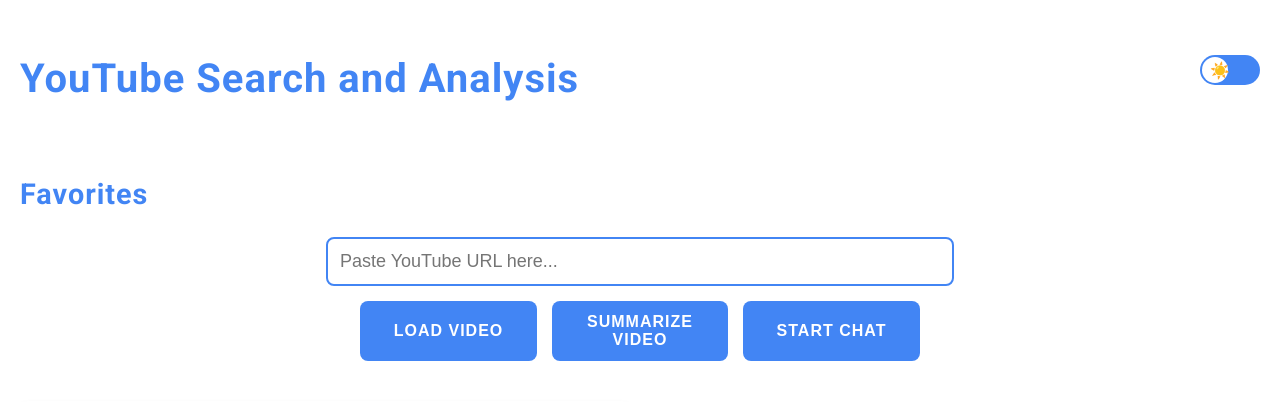
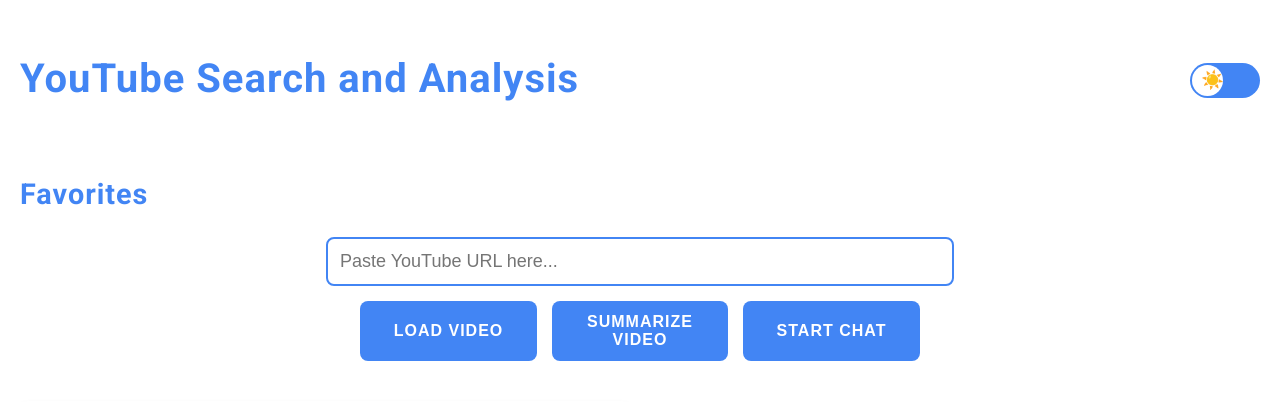
Before and after one commit to PierrunoYT/YoutubeSummarize, a Flask app: page / in a window 1280 px wide. Shown: the top 402 px of the page. Run offline with Flask 3, Linux system fonts and the light colour scheme.

Commit message:
Improved the dark mode toggle UI with a more visually appealing design and added animations.

```diff
--- a/static/styles.css
+++ b/static/styles.css
@@ -23,9 +23,70 @@ body.dark-mode {
 }
 
 .dark-mode-toggle {
+    display: inline-block;
+    position: relative;
+    width: 70px;
+    height: 35px;
+    background-color: var(--primary-color);
+    border-radius: 35px;
+    cursor: pointer;
+    transition: background-color 0.3s ease;
+}
+
+.dark-mode-toggle input[type="checkbox"] {
+    opacity: 0;
+    width: 0;
+    height: 0;
+}
+
+.toggle-label {
+    position: absolute;
+    top: 0;
+    left: 0;
+    right: 0;
+    bottom: 0;
+    border-radius: 35px;
+    transition: background-color 0.3s ease;
+}
+
+.toggle-indicator {
+    position: absolute;
+    height: 31px;
+    width: 31px;
+    left: 2px;
+    top: 2px;
+    background-color: white;
+    border-radius: 50%;
+    transition: transform 0.3s ease;
     display: flex;
+    justify-content: center;
     align-items: center;
-    margin-bottom: 20px;
+}
+
+.toggle-icon {
+    position: relative;
+    width: 20px;
+    height: 20px;
+    display: flex;
+    justify-content: center;
+    align-items: center;
+}
+
+.toggle-icon::before {
+    content: '☀️';
+    font-size: 18px;
+}
+
+input[type="checkbox"]:checked + .toggle-label {
+    background-color: var(--secondary-color);
+}
+
+input[type="checkbox"]:checked + .toggle-label .toggle-indicator {
+    transform: translateX(35px);
+}
+
+input[type="checkbox"]:checked + .toggle-label .toggle-icon::before {
+    content: '🌙';
 }
 
 .dark-mode-toggle span {
@@ -308,78 +369,6 @@ button:hover {
     transition: width 0.3s ease;
 }
 
-.dark-mode-toggle {
-    display: inline-block;
-    position: relative;
-    width: 60px;
-    height: 30px;
-}
-
-.dark-mode-toggle input[type="checkbox"] {
-    opacity: 0;
-    width: 0;
-    height: 0;
-}
-
-.toggle-label {
-    position: absolute;
-    cursor: pointer;
-    top: 0;
-    left: 0;
-    right: 0;
-    bottom: 0;
-    background-color: #4285F4;
-    transition: .4s;
-    border-radius: 34px;
-}
-
-.toggle-indicator {
-    position: absolute;
-    content: "";
-    height: 26px;
-    width: 26px;
-    left: 2px;
-    top: 2px;
-    background-color: white;
-    transition: .4s;
-    border-radius: 50%;
-    display: flex;
-    justify-content: center;
-    align-items: center;
-}
-
-.toggle-icon {
-    position: absolute;
-    width: 18px;
-    height: 18px;
-    transition: .4s;
-    display: flex;
-    justify-content: center;
-    align-items: center;
-}
-
-.toggle-icon::before {
-    content: '☀️';
-    font-size: 16px;
-    display: flex;
-    justify-content: center;
-    align-items: center;
-    width: 100%;
-    height: 100%;
-}
-
-input[type="checkbox"]:checked + .toggle-label {
-    background-color: #1a73e8;
-}
-
-input[type="checkbox"]:checked + .toggle-label .toggle-indicator {
-    transform: translateX(30px);
-}
-
-input[type="checkbox"]:checked + .toggle-label .toggle-icon::before {
-    content: '🌙';
-}
-
 #chat-messages {
     display: flex;
     flex-direction: column;
@@ -428,4 +417,3 @@ input[type="checkbox"]:checked + .toggle-label .toggle-icon::before {
     input[type="text"], button {
         width: 100%;
     }
-}
```
